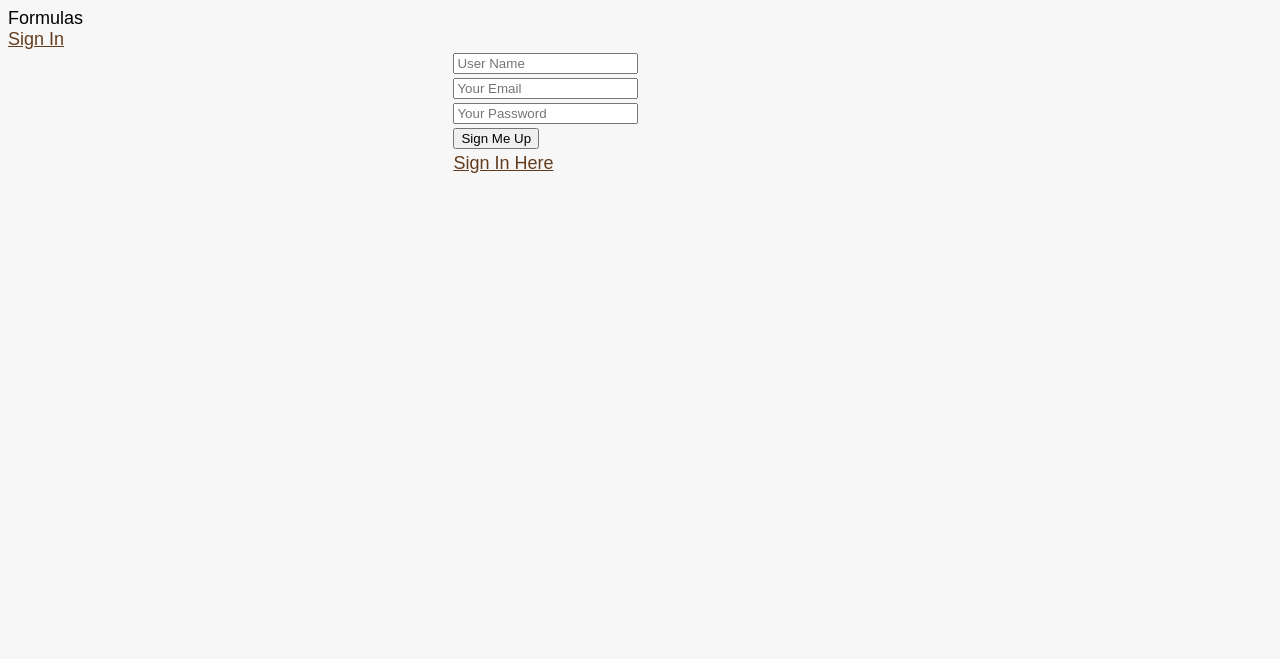
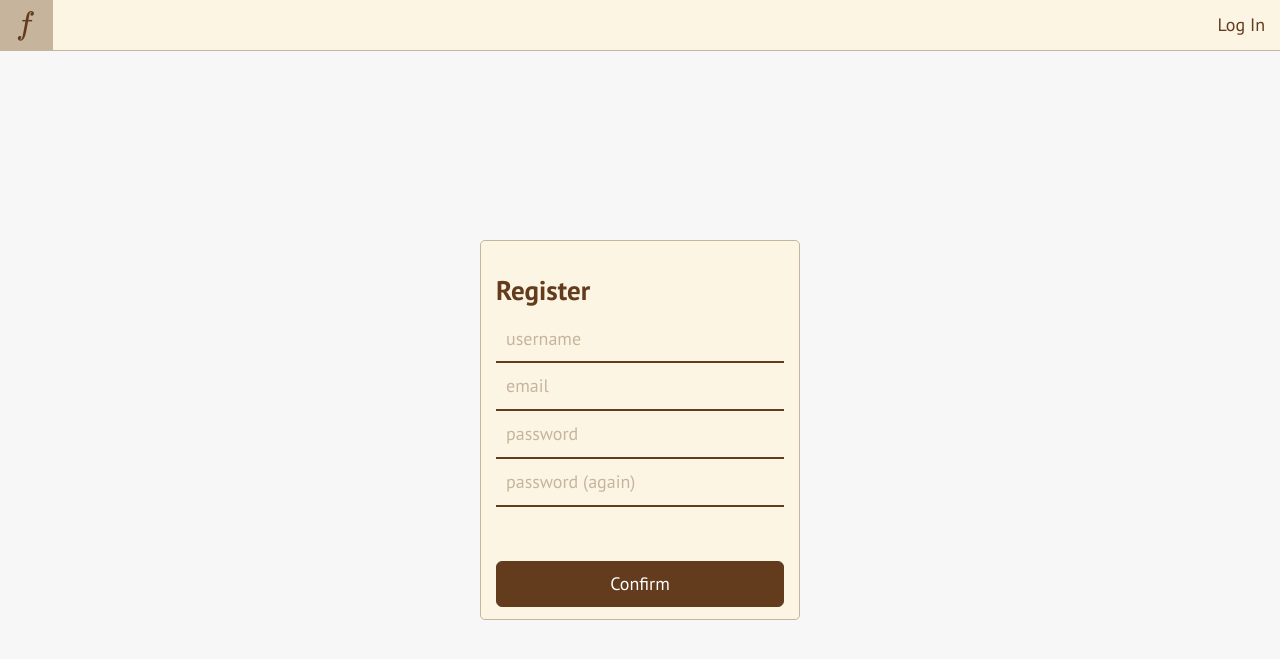
Before and after one commit to aclissold/formulas, a PHP site: page /register.php in a window 1280 px wide. Shown: the top 659 px of the page. Run offline with PHP 8.4, Linux system fonts and the light colour scheme; some libraries are stand-ins or nearby versions.

Commit message:
Style the register page

```diff
--- a/public_html/css/login.css
+++ b/public_html/css/form.css
@@ -1,8 +1,8 @@
-/* Log in page */
+/* Log In, Register, and Add pages */
 
-.form-login {
+.form {
   width: 320px;
-  height: 328px;
+  height: 380px;
   position: absolute;
   top: 60px;
   bottom: 0;
@@ -10,11 +10,11 @@
   right: 0;
   margin: auto;
   padding: 15px;
-  background: #fcf5e3; /* primary */
-  border: 1px solid #c7b49d; /* tertiary */
+  background: #fcf5e3;
+  border: 1px solid #c7b49d;
   border-radius: 5px;
 }
-.form-login .form-control {
+.form .form-control {
   position: relative;
   height: auto;
   -webkit-box-sizing: border-box;
@@ -23,15 +23,28 @@
   padding: 10px;
   font-size: 18px;
 }
-.form-login .form-control:focus {
+.form .form-control:focus {
   z-index: 2;
 }
-.form-login a {
+.form a {
   font-family: 'PT Serif', serif;
+}
+.form .btn-primary {
+  margin-bottom: 18px;
+}
+
+.form-login {
+  width: 320px;
+  height: 328px;
 }
 .form-login input[type="password"] {
   margin-bottom: 54px;
 }
-.form-login .btn-primary {
-  margin-bottom: 18px;
+
+.form-register {
+  width: 320px;
+  height: 380px;
 }
+.form-register input[name="pass2"] {
+  margin-bottom: 54px;
+}
--- a/public_html/index.php
+++ b/public_html/index.php
@@ -35,7 +35,7 @@ if(isset($_POST['btn-login']))
     <!-- The above 3 meta tags *must* come first in the head; any other head content must come *after* these tags -->
 
 	<meta http-equiv="Content-Type" content="text/html; charset=utf-8" />
-	<title>Formulas</title>
+	<title>Log In | Formulas</title>
 
     <!-- Bootstrap core CSS -->
     <link href="css/bootstrap.min.css" rel="stylesheet">
@@ -47,7 +47,7 @@ if(isset($_POST['btn-login']))
     <![endif]-->
 
 	<link rel="stylesheet" href="css/style.css" type="text/css" />
-	<link rel="stylesheet" href="css/login.css" type="text/css" />
+	<link rel="stylesheet" href="css/form.css" type="text/css" />
 	<link rel="stylesheet" href="css/katex.min.css" type="text/css" />
     <link href='https://fonts.googleapis.com/css?family=PT+Serif' rel='stylesheet' type='text/css'>
 </head>
@@ -61,7 +61,7 @@ if(isset($_POST['btn-login']))
     </nav>
 
     <div class="container">
-      <form class="form-login" method="post">
+      <form class="form form-login" method="post">
         <h2>Log in</h2>
         <input type="text" name="email" id="inputEmail" class="form-control" placeholder="email" required autofocus>
         <input type="password" name="pass" id="inputPassword" class="form-control" placeholder="password" required>
--- a/public_html/register.php
+++ b/public_html/register.php
@@ -27,46 +27,75 @@ if(isset($_POST['btn-signup']))
 }
 ?>
 <!DOCTYPE html PUBLIC "-//W3C//DTD XHTML 1.0 Transitional//EN" "http://www.w3.org/TR/xhtml1/DTD/xhtml1-transitional.dtd">
-<html xmlns="http://www.w3.org/1999/xhtml">
+<html lang="en">
 <head>
+    <meta charset="utf-8">
+    <meta http-equiv="X-UA-Compatible" content="IE=edge">
+    <meta name="viewport" content="width=device-width, initial-scale=1">
+    <!-- The above 3 meta tags *must* come first in the head; any other head content must come *after* these tags -->
+
 	<meta http-equiv="Content-Type" content="text/html; charset=utf-8" />
-	<title>Formulas</title>
-	<link rel="stylesheet" href="style.css" type="text/css" />
-	<script src="jquery-2.1.4.min.js"></script>
+	<title>Register | Formulas</title>
+
+    <!-- Bootstrap core CSS -->
+    <link href="css/bootstrap.min.css" rel="stylesheet">
+
+    <!-- HTML5 shim and Respond.js for IE8 support of HTML5 elements and media queries -->
+    <!--[if lt IE 9]>
+      <script src="https://oss.maxcdn.com/html5shiv/3.7.2/html5shiv.min.js"></script>
+      <script src="https://oss.maxcdn.com/respond/1.4.2/respond.min.js"></script>
+    <![endif]-->
+
+	<link rel="stylesheet" href="css/style.css" type="text/css" />
+	<link rel="stylesheet" href="css/form.css" type="text/css" />
+	<link rel="stylesheet" href="css/katex.min.css" type="text/css" />
+    <link href='https://fonts.googleapis.com/css?family=PT+Serif' rel='stylesheet' type='text/css'>
+    <link href='https://fonts.googleapis.com/css?family=PT+Sans:400,700' rel='stylesheet' type='text/css'>
 </head>
 <body>
-	<div id="header">
-		<div id="left">
-			<label>Formulas</label>
-		</div>
-		<div id="right">
-			<div id="content">
-				<a href="/index.php?">Sign In</a>
-			</div>
-		</div>
-	</div>
-	<center>
-		<div id="login-form">
-			<form method="post">
-				<table align="center" width="30%" border="0">
-					<tr>
-						<td><input type="text" name="uname" placeholder="User Name" required /></td>
-					</tr>
-					<tr>
-						<td><input type="email" name="email" placeholder="Your Email" required /></td>
-					</tr>
-					<tr>
-						<td><input type="password" name="pass" placeholder="Your Password" required /></td>
-					</tr>
-					<tr>
-						<td><button type="submit" name="btn-signup">Sign Me Up</button></td>
-					</tr>
-					<tr>
-						<td><a href="index.php">Sign In Here</a></td>
-					</tr>
-				</table>
-			</form>
-		</div>
-	</center>
+    <!-- Static navbar -->
+    <nav class="navbar navbar-default navbar-static-top">
+      <div class="navbar-header">
+        <button type="button" class="navbar-toggle collapsed" data-toggle="collapse" data-target="#navbar" aria-expanded="false" aria-controls="navbar">
+          <span class="sr-only">Toggle navigation</span>
+          <span class="icon-bar"></span>
+          <span class="icon-bar"></span>
+          <span class="icon-bar"></span>
+        </button>
+        <a class="navbar-brand navbar-brand-small tex" href="#" data-expr="f">f</a>
+      </div>
+      <div id="navbar" class="navbar-collapse collapse">
+        <ul class="nav navbar-nav navbar-right">
+          <li><a href="index.php">Log In</a></li>
+        </ul>
+      </div><!--/.nav-collapse -->
+    </nav>
+
+    <div class="container">
+      <form class="form form-register" method="post">
+        <h2>Register</h2>
+        <input type="text" name="uname" class="form-control" placeholder="username" required autofocus>
+		<input type="email" name="email" class="form-control" placeholder="email" required>
+        <input type="password" name="pass" class="form-control" placeholder="password" required>
+        <input type="password" name="pass2" class="form-control" placeholder="password (again)" required>
+        <button class="btn btn-lg btn-primary btn-block" type="submit" name="btn-signup">Confirm</button>
+      </form>
+
+    </div> <!-- /container -->
+
+    <!-- Bootstrap core JavaScript
+    ================================================== -->
+    <!-- Placed at the end of the document so the pages load faster -->
+    <script src="js/jquery-1.11.3.min.js"></script>
+    <script src="js/bootstrap.min.js"></script>
+    <!-- IE10 viewport hack for Surface/desktop Windows 8 bug -->
+    <script src="js/ie10-viewport-bug-workaround.js"></script>
+
+    <!-- KaTeX -->
+    <script src="js/katex.min.js"></script>
+    <script src="js/main.js"></script>
+    <script type="text/javascript">
+      startup();
+    </script>
 </body>
 </html>
```
